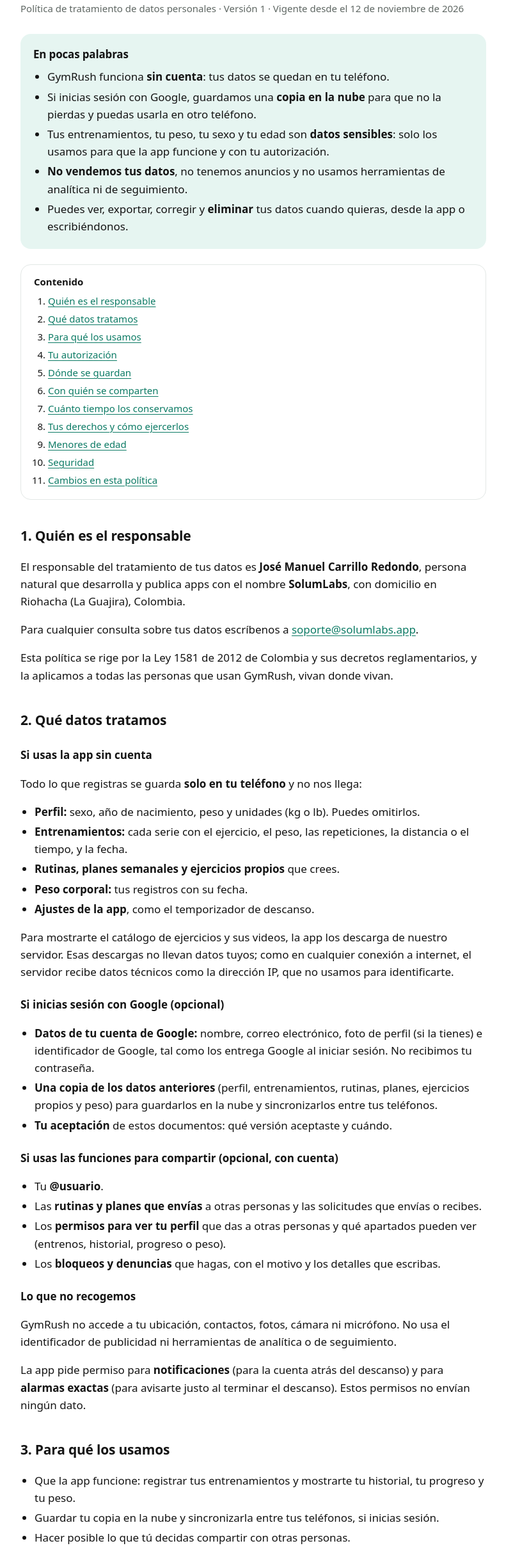
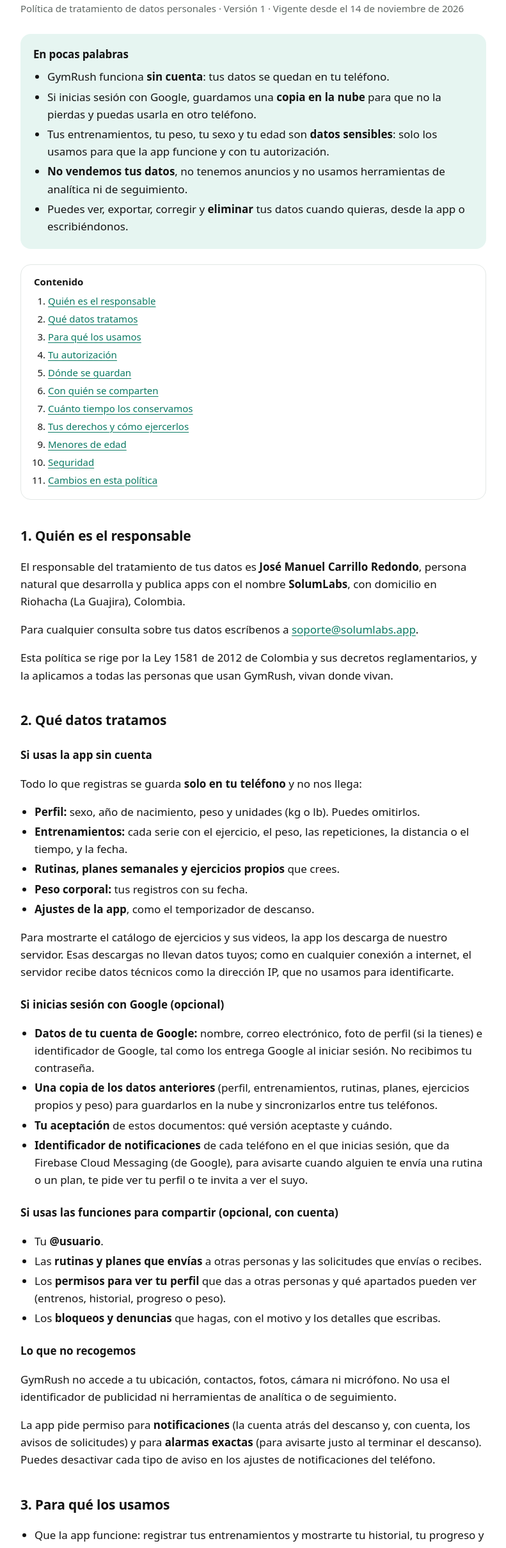
Before and after one commit to jose-carrillo27/solumlabs-web, a plain HTML site: page gymrush/privacidad/index.html in a window 1280 px wide. Shown: the part 149-2568 px from the top of the page at 64% size, without its empty margins (244-1035 px from the left). Drawn offline with Linux system fonts and the light colour scheme.

Commit message:
notificaciones de solicitudes en la política y la eliminación de cuenta

```diff
--- a/gymrush/privacidad/index.html
+++ b/gymrush/privacidad/index.html
@@ -18,7 +18,7 @@
 
   <main class="wrap doc">
     <h1>Política de privacidad de GymRush</h1>
-    <p class="meta">Política de tratamiento de datos personales · Versión 1 · Vigente desde el 12 de noviembre de 2026</p>
+    <p class="meta">Política de tratamiento de datos personales · Versión 1 · Vigente desde el 14 de noviembre de 2026</p>
 
     <section class="summary" aria-labelledby="resumen">
       <h2 id="resumen">En pocas palabras</h2>
@@ -70,6 +70,7 @@
       <li><strong>Datos de tu cuenta de Google:</strong> nombre, correo electrónico, foto de perfil (si la tienes) e identificador de Google, tal como los entrega Google al iniciar sesión. No recibimos tu contraseña.</li>
       <li><strong>Una copia de los datos anteriores</strong> (perfil, entrenamientos, rutinas, planes, ejercicios propios y peso) para guardarlos en la nube y sincronizarlos entre tus teléfonos.</li>
       <li><strong>Tu aceptación</strong> de estos documentos: qué versión aceptaste y cuándo.</li>
+      <li><strong>Identificador de notificaciones</strong> de cada teléfono en el que inicias sesión, que da Firebase Cloud Messaging (de Google), para avisarte cuando alguien te envía una rutina o un plan, te pide ver tu perfil o te invita a ver el suyo.</li>
     </ul>
 
     <h3>Si usas las funciones para compartir (opcional, con cuenta)</h3>
@@ -82,13 +83,13 @@
 
     <h3>Lo que no recogemos</h3>
     <p>GymRush no accede a tu ubicación, contactos, fotos, cámara ni micrófono. No usa el identificador de publicidad ni herramientas de analítica o de seguimiento.</p>
-    <p>La app pide permiso para <strong>notificaciones</strong> (para la cuenta atrás del descanso) y para <strong>alarmas exactas</strong> (para avisarte justo al terminar el descanso). Estos permisos no envían ningún dato.</p>
+    <p>La app pide permiso para <strong>notificaciones</strong> (la cuenta atrás del descanso y, con cuenta, los avisos de solicitudes) y para <strong>alarmas exactas</strong> (para avisarte justo al terminar el descanso). Puedes desactivar cada tipo de aviso en los ajustes de notificaciones del teléfono.</p>
 
     <h2 id="finalidades">3. Para qué los usamos</h2>
     <ul>
       <li>Que la app funcione: registrar tus entrenamientos y mostrarte tu historial, tu progreso y tu peso.</li>
       <li>Guardar tu copia en la nube y sincronizarla entre tus teléfonos, si inicias sesión.</li>
-      <li>Hacer posible lo que tú decidas compartir con otras personas.</li>
+      <li>Hacer posible lo que tú decidas compartir con otras personas y avisarte de las solicitudes que recibes.</li>
       <li>Revisar denuncias y proteger a los usuarios ante abusos.</li>
       <li>Responder tus consultas y solicitudes.</li>
     </ul>
@@ -108,7 +109,7 @@
     <h2 id="terceros">6. Con quién se comparten</h2>
     <ul>
       <li><strong>Supabase</strong> (Supabase Inc.): aloja la copia en la nube y gestiona el inicio de sesión.</li>
-      <li><strong>Google:</strong> para iniciar sesión con tu cuenta de Google y para distribuir la app en Google Play.</li>
+      <li><strong>Google:</strong> para iniciar sesión con tu cuenta de Google, para distribuir la app en Google Play y, con Firebase Cloud Messaging, para entregar los avisos de solicitudes. Para cada aviso, Firebase recibe el identificador de notificaciones del teléfono y el texto del aviso (el @usuario de quien envía y el nombre de la rutina o el plan); nunca tus datos de entrenamiento ni de salud.</li>
       <li><strong>Otras personas que uses GymRush:</strong> solo lo que tú decidas compartir. Tu @usuario solo lo ven tus contactos (las personas con las que te has enviado algo o compartido el perfil), y para encontrarte hay que escribirlo completo. Lo que envías es una copia: si la otra persona la añade a su biblioteca, esa copia es suya.</li>
       <li><strong>Autoridades:</strong> solo si una ley o una orden judicial nos obliga.</li>
     </ul>
@@ -119,6 +120,7 @@
       <li><strong>En la nube:</strong> mientras tengas tu cuenta. Si la eliminas, borramos de inmediato tu cuenta y todos sus datos de nuestra base de datos, incluidos tu @usuario, solicitudes, permisos, bloqueos y denuncias, salvo la prueba de tu aceptación que se explica abajo.</li>
       <li><strong>Copias de seguridad del servidor:</strong> nuestro proveedor hace copias de seguridad cifradas de la base de datos para poder recuperarla ante una avería. Tus datos pueden seguir en esas copias hasta <strong>30 días</strong> después de eliminar la cuenta; pasado ese plazo desaparecen solas. No las usamos para nada más y no restauramos cuentas eliminadas.</li>
       <li><strong>Prueba de tu aceptación:</strong> al eliminar la cuenta conservamos durante <strong>1 año</strong> un registro mínimo: una huella cifrada de tu correo (no el correo en sí), la versión de estos documentos que aceptaste y las fechas en que la aceptaste y en que eliminaste la cuenta. Solo sirve para demostrar que nos diste tu autorización si hubiera una reclamación, no incluye ningún otro dato y se borra sola al cumplir el año.</li>
+      <li><strong>Identificadores de notificaciones:</strong> mientras tengas la sesión abierta en ese teléfono. Se borran al cerrar sesión, al eliminar la cuenta o cuando Firebase indica que ya no son válidos (por ejemplo, si desinstalas la app).</li>
       <li><strong>En tu teléfono:</strong> hasta que los borres, borres los datos de la app o la desinstales. Eliminar la cuenta no borra lo que hay en el teléfono.</li>
       <li><strong>Correos de soporte:</strong> el tiempo necesario para atender tu solicitud.</li>
     </ul>
```
Also changed, not shown: gymrush/eliminar-cuenta/index.html (+1 -0 lines).
